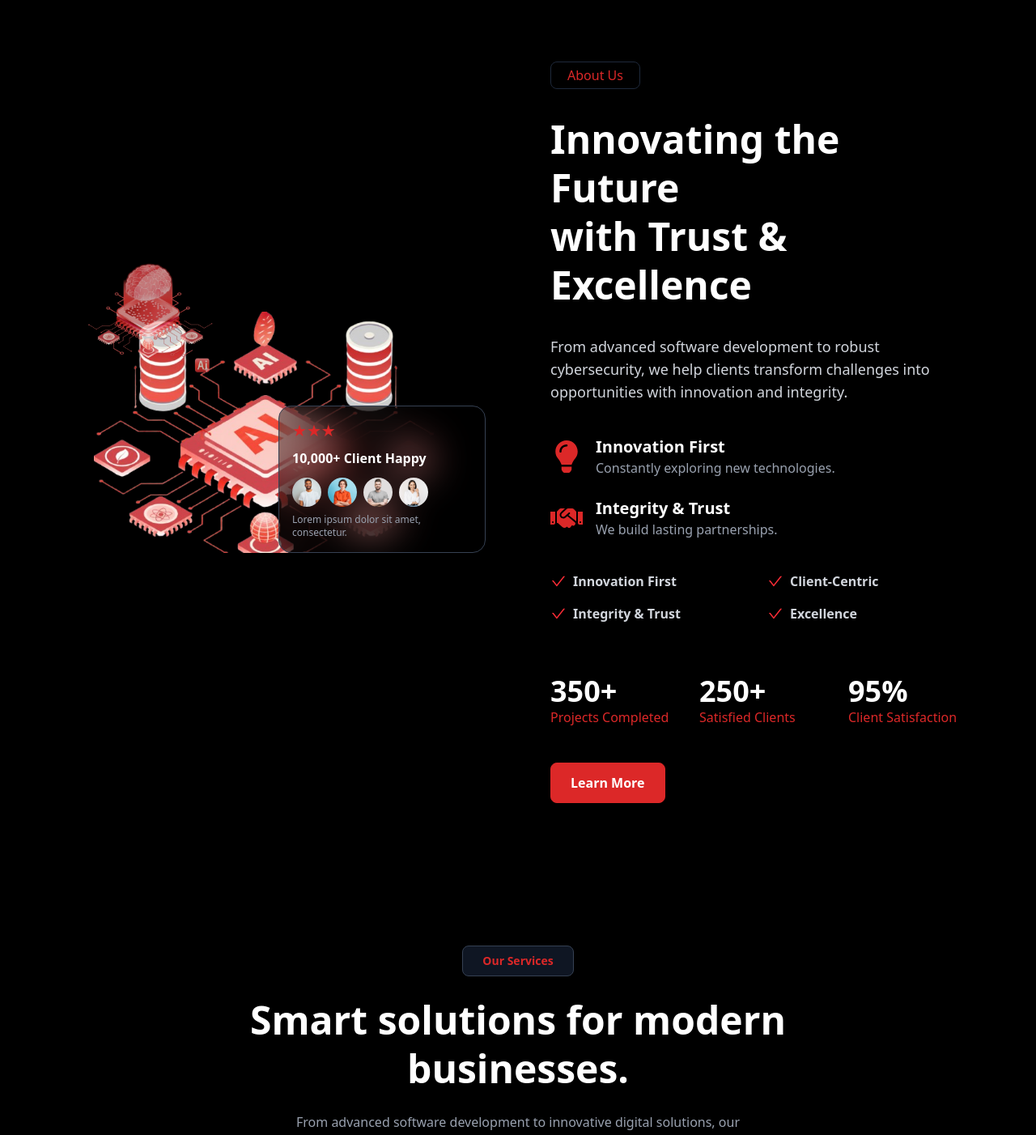
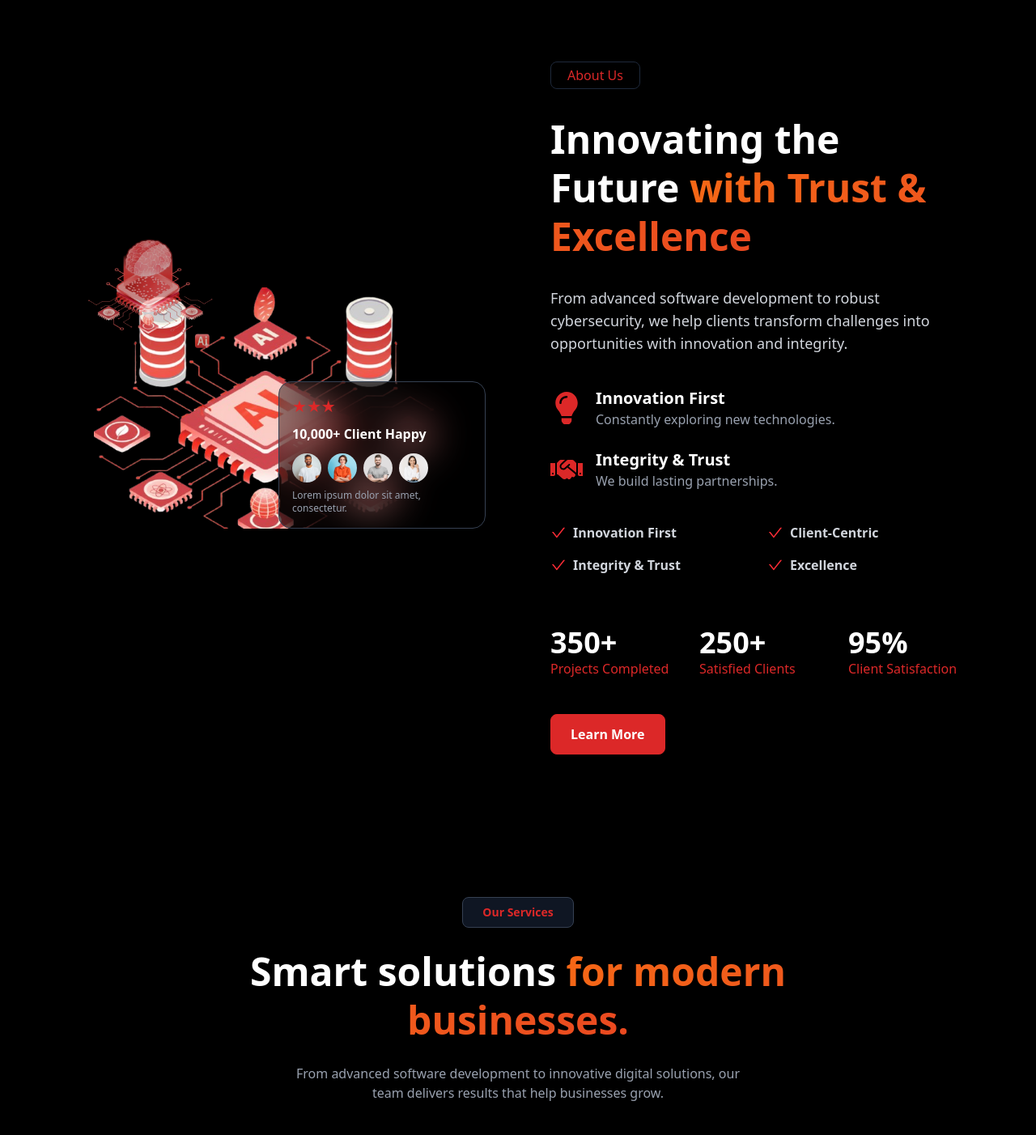
Before and after one commit to Laiba60/Xpertiverse-Website, a React (Vite) app: page / in a window 1280 px wide. Shown: the part 820-2222 px from the top of the page at 81% size. Built offline with nearby package versions, Linux system fonts and the light colour scheme.

Commit message:
Change heading color from pure white to gradient color

```diff
--- a/src/components/AboutUs.jsx
+++ b/src/components/AboutUs.jsx
@@ -63,9 +63,16 @@ const CombinedAboutInnovation = () => {
           <button className="text-[#DC2828] border border-[#1E293B] rounded-lg px-5 py-1">
             About Us
           </button>
-          <h2 className="text-4xl sm:text-5xl font-bold leading-tight">
-            Innovating the Future <br /> with Trust & Excellence
-          </h2>
+     <h2 className="text-4xl sm:text-5xl font-bold leading-tight">
+  <span className="text-white">
+    Innovating the Future
+  </span>{" "}
+  <span className="bg-linear-to-r from-[#F56716] to-[#EA4920] text-transparent bg-clip-text">
+    with Trust & Excellence
+  </span>
+</h2>
+
+
           <p className="text-gray-300 text-lg max-w-xl">
             From advanced software development to robust cybersecurity, we help
             clients transform challenges into opportunities with innovation and integrity.
--- a/src/components/ServicesSection.jsx
+++ b/src/components/ServicesSection.jsx
@@ -6,12 +6,9 @@ import { SERVICES_CONTENT } from "../utils/constants/text";
 export default function ServicesSection() {
   const { sectionTag, heading, description, cards } = SERVICES_CONTENT;
   const navigate = useNavigate();
-
   return (
     <section className="w-full bg-black text-white py-20 px-4 sm:px-6 lg:px-20">
       <div className="max-w-7xl mx-auto flex flex-col items-center text-center space-y-12">
-
-        {/* TOP TEXT */}
         <motion.div
           className="space-y-6 max-w-3xl"
           initial={{ opacity: 0, y: 30 }}
@@ -23,12 +20,15 @@ export default function ServicesSection() {
             {sectionTag}
           </button>
           <h1 className="text-3xl sm:text-4xl md:text-5xl font-bold leading-tight">
-            {heading}
-          </h1>
+        <span className="text-white">
+         Smart solutions
+        </span>{" "}
+        <span className=" bg-linear-to-r from-[#F56716] to-[#EA4920] text-transparent bg-clip-text"> {/* Replace with any color */}
+         for modern businesses.
+        </span>
+        </h1>
           <p className="text-gray-400 max-w-xl mx-auto">{description}</p>
         </motion.div>
-
-        {/* CARDS */}
         <div className="flex flex-wrap w-full lg:w-4/5 gap-6 justify-center">
           {cards.map((card, i) => (
             <motion.div
@@ -48,7 +48,6 @@ export default function ServicesSection() {
                 <h3 className="text-xl font-semibold mb-2 text-center">{card.title}</h3>
                 <p className="text-gray-400 text-sm leading-relaxed text-center">{card.desc}</p>
               </div>
-
               <button
                 onClick={() => navigate(`/service/${i}`)}
                 className="mt-6 px-4 py-2 text-sm font-semibold rounded-lg bg-[#DC2828] text-white border border-transparent hover:bg-transparent hover:text-[#DC2828] hover:border-[#DC2828] transition"
```
Also changed, not shown: src/components/HeroSection.jsx (+2 -5 lines).
